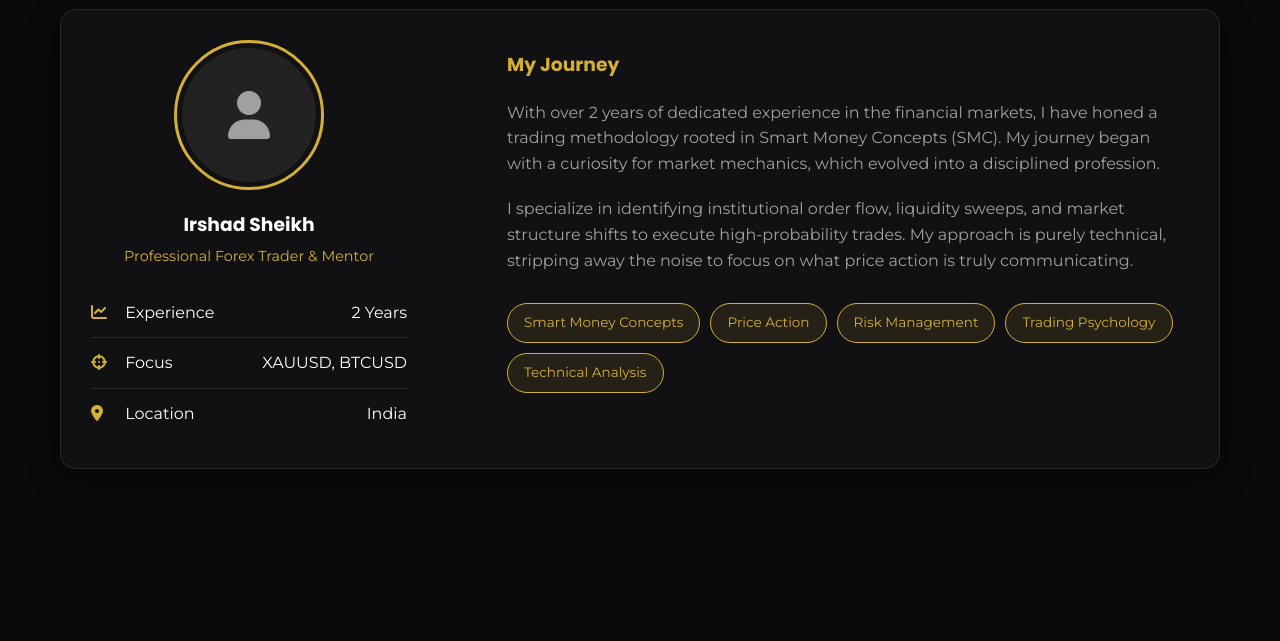
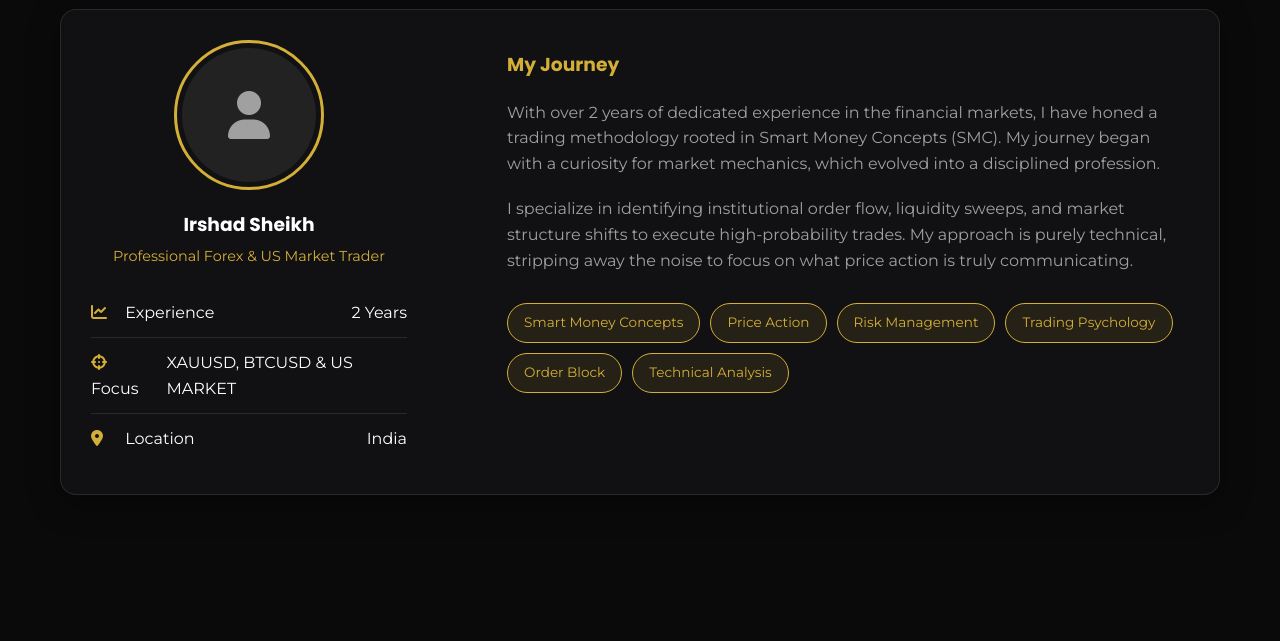
Before and after one commit to Irshad-dude/Irshad-Trade-Portfolio, a Node server app: template views/index.ejs in a window 1280 px wide. Shown: the part 1051-1692 px from the top of the page. Run offline with Node 20, Linux system fonts and the light colour scheme; the template is opened without the code that fills it, so the values that code supplies are empty.

Commit message:
Cjanging In Trader Profile

```diff
--- a/views/index.ejs
+++ b/views/index.ejs
@@ -88,7 +88,7 @@
                         </div>
                     </div>
                     <h3>Irshad Sheikh</h3>
-                    <p class="role">Professional Forex Trader & Mentor</p>
+                    <p class="role">Professional Forex & US Market Trader </p>
                     <div class="profile-info">
                         <div class="info-row">
                             <span><i class="fa-solid fa-chart-line"></i> Experience</span>
@@ -96,7 +96,7 @@
                         </div>
                         <div class="info-row">
                             <span><i class="fa-solid fa-crosshairs"></i> Focus</span>
-                            <span>XAUUSD, BTCUSD</span>
+                            <span>XAUUSD, BTCUSD & US MARKET</span>
                         </div>
                         <div class="info-row">
                             <span><i class="fa-solid fa-location-dot"></i> Location</span>
@@ -117,6 +117,7 @@
                         <span class="skill-tag">Price Action</span>
                         <span class="skill-tag">Risk Management</span>
                         <span class="skill-tag">Trading Psychology</span>
+                        <span class="skill-tag">Order Block</span>
                         <span class="skill-tag">Technical Analysis</span>
                     </div>
                 </div>
```
